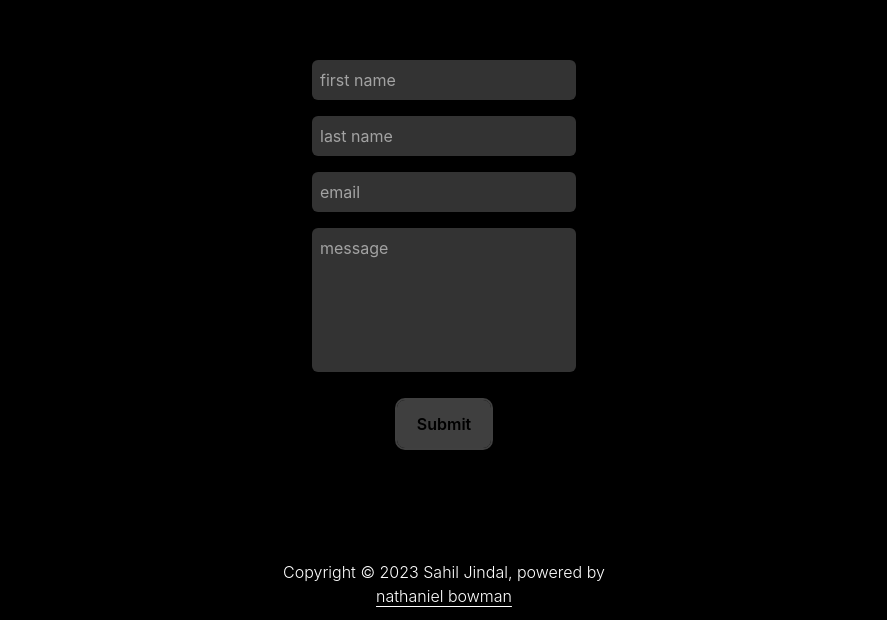
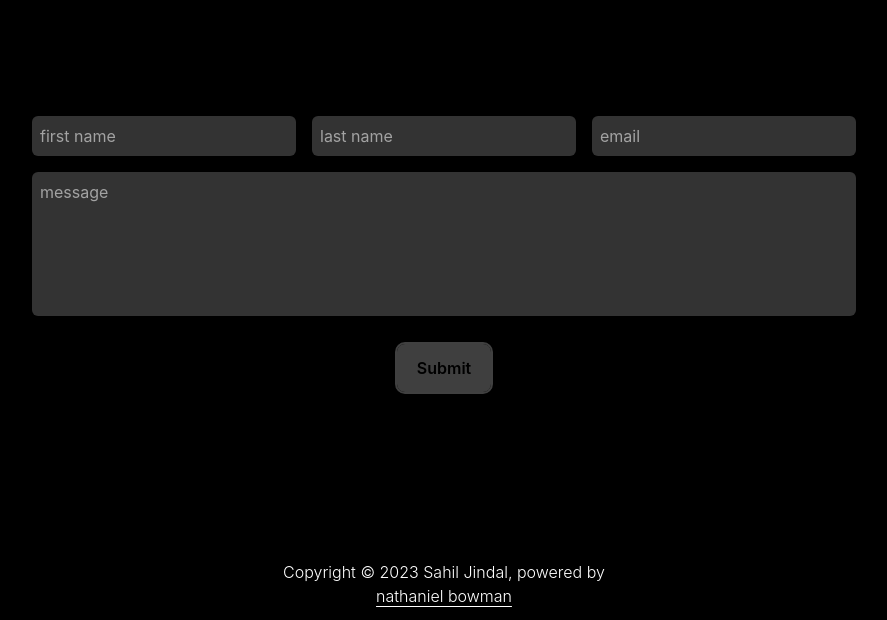
Before and after one commit to actuallyitsnathaniel/sahil-site-fe, a React (Vite) app: page / in a window 1280 px wide. Shown: the part 5792-6412 px from the top of the page, without its empty margins (196-1083 px from the left). Built offline with nearby package versions, Linux system fonts and the light colour scheme; what tailwind-clip-path would draw is missing.

Commit message:
finalized spacing for connect form

```diff
--- a/src/components/connect-form/index.jsx
+++ b/src/components/connect-form/index.jsx
@@ -38,6 +38,7 @@ export const ConnectForm = () => {
           <h2 className="text-4xl p-6 text-center">
             Let&apos;s Make Something
           </h2>
+          <div className="md:flex md:flex-row md:space-x-4">
             <input
               type="text"
               id="input-firstName"
@@ -65,10 +66,11 @@ export const ConnectForm = () => {
                 setEmail(e.target.value);
               }}
             />
+          </div>
           <input
             type="text"
             id="message"
-            className={`${inputStyle} ${focusClasses} ${placeholderClasses} pb-28`}
+            className={`${inputStyle} ${focusClasses} ${placeholderClasses} pb-28 md:w-full`}
             placeholder="message"
             onChange={(e) => {
               setMessage(e.target.value);
```
Lines whose indentation alone changed are shown as unchanged.
